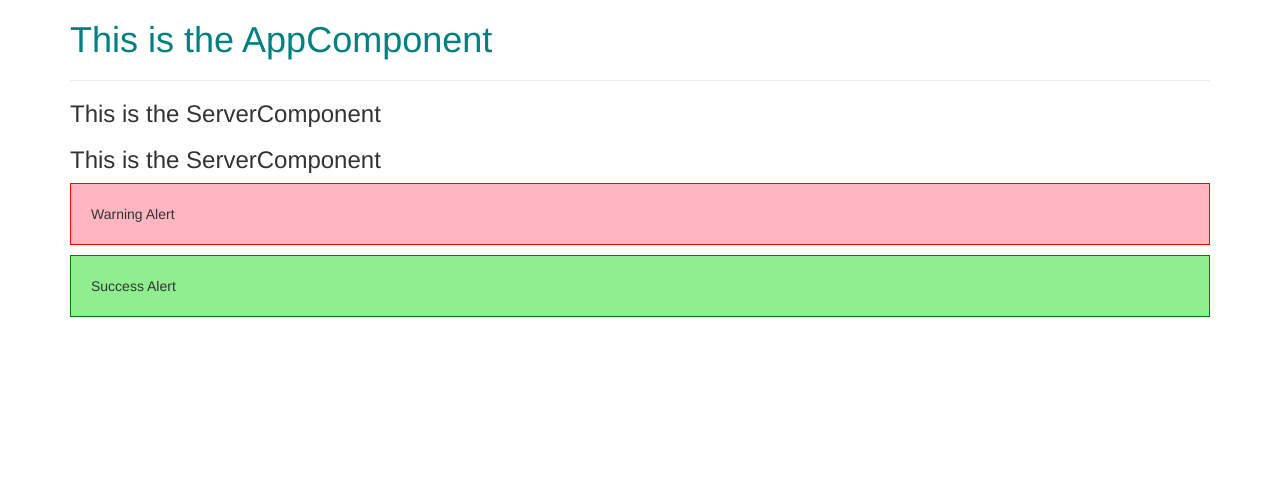
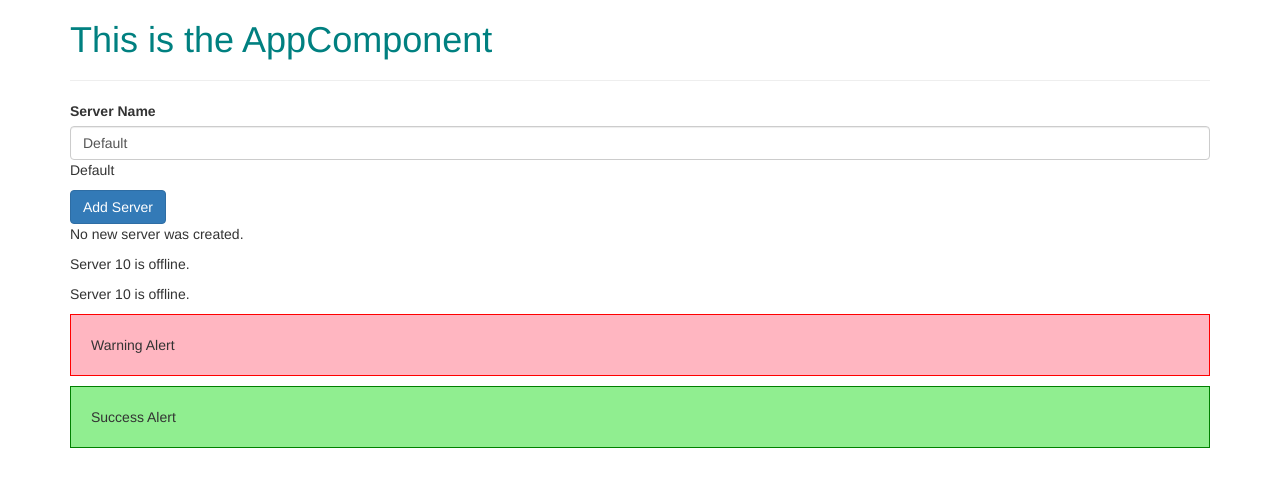
Before and after one commit to CLSavill/AngularCourse, an Angular app in the folder angular-course-app/: page / in a window 1280 px wide. Shown: the top 486 px of the page. Built offline with nearby package versions, Linux system fonts and the light colour scheme.

Commit message:
Data binding covered. String interpolation using {{ propertyName }} syntax. Property binding using [attribute]="propertyName" syntax. Event binding using (eventName)="functionName" syntax. Two-way binding using [(ngModel)]="propertyName" syntax.

```diff
--- a/angular-course-app/src/app/server/server.component.html
+++ b/angular-course-app/src/app/server/server.component.html
@@ -1 +1 @@
-<h3>This is the ServerComponent</h3>
+<p>Server {{ serverId }} is {{ getServerStatus() }}.</p>
--- a/angular-course-app/src/app/server/server.component.ts
+++ b/angular-course-app/src/app/server/server.component.ts
@@ -6,4 +6,10 @@ import { Component } from '@angular/core';
 })
 
 export class ServerComponent {
+  serverId: number = 10;
+  serverStatus: string = 'offline';
+
+  getServerStatus() {
+    return this.serverStatus;
+  }
 }
--- a/angular-course-app/src/app/servers/servers.component.html
+++ b/angular-course-app/src/app/servers/servers.component.html
@@ -1,2 +1,18 @@
+<label>Server Name</label>
+<!-- <input
+type="text"
+class="form-control"
+(input)="onUpdateServerName($event)"> --> <!-- This does not enable two-way data binding, see below example for that.-->
+<input
+type="text"
+class="form-control"
+[(ngModel)]="serverName"> <!-- Shortcut for the above syntax and also enables two-way data binding meaning if the serverName is altered elsewhere the value here will change too.-->
+<p>{{ serverName }}</p>
+<button class="btn btn-primary" [disabled]="!allowNewServer" (click)="onCreateServer()">
+  Add Server
+</button>
+<p>
+  {{ serverCreationStatus }}
+</p>
 <app-server></app-server>
 <app-server></app-server>
--- a/angular-course-app/src/app/servers/servers.component.ts
+++ b/angular-course-app/src/app/servers/servers.component.ts
@@ -4,17 +4,28 @@ import { Component, OnInit } from '@angular/core';
   //selector: 'app-servers', // Using a HTML element selector, preferred for components
   //selector: '[app-servers]', // Using an attribute selector
   selector: '.app-servers', // Using a class selector
-  //templateUrl: './servers.component.html', // Using an external file is preferred.
-  template: `
+  templateUrl: './servers.component.html', // Using an external file is preferred.
+  /* template: `
   <app-server></app-server>
-  <app-server></app-server>`, // The backtick (`) allows for multiline strings.
+  <app-server></app-server>`, // The backtick (`) allows for multiline strings. */
   styleUrls: ['./servers.component.css']
 })
-export class ServersComponent implements OnInit {
+export class ServersComponent {
+  allowNewServer = false; // Used in property binding via [attribute]="propertyName" syntax.
+  serverCreationStatus = 'No new server was created.';
+  serverName = 'Default';
 
-  constructor() { }
-
-  ngOnInit(): void {
+  constructor() {
+    setTimeout(() => {
+      this.allowNewServer = true;
+    }, 2000);
   }
 
+  onCreateServer() { // Used in event binding via (eventName)="functionName" syntax.
+    this.serverCreationStatus = 'Server ' + this.serverName + ' was created.';
+  }
+
+  onUpdateServerName(event: Event) {
+    this.serverName = (<HTMLInputElement>event.target).value; // Casting required to ensure TypeScript knows what type on HTML element we are dealing with.
+  }
 }
```
